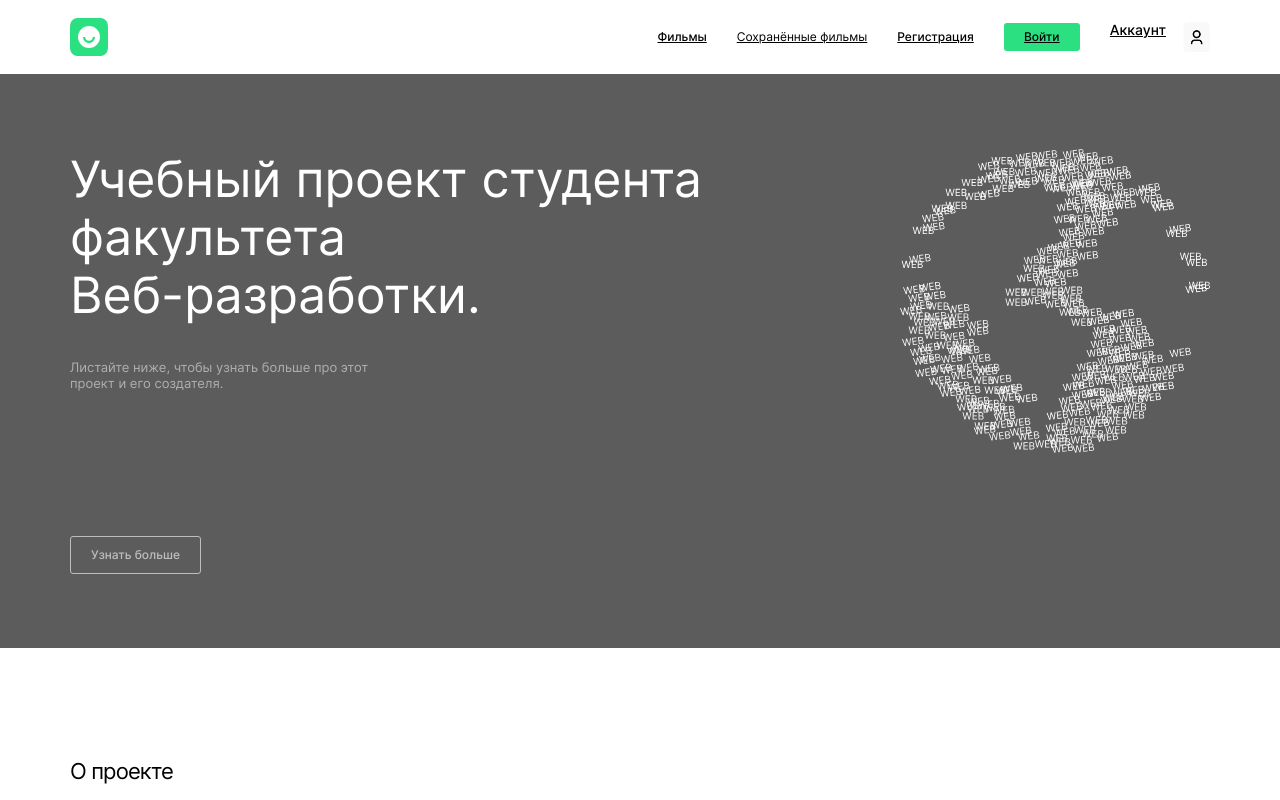
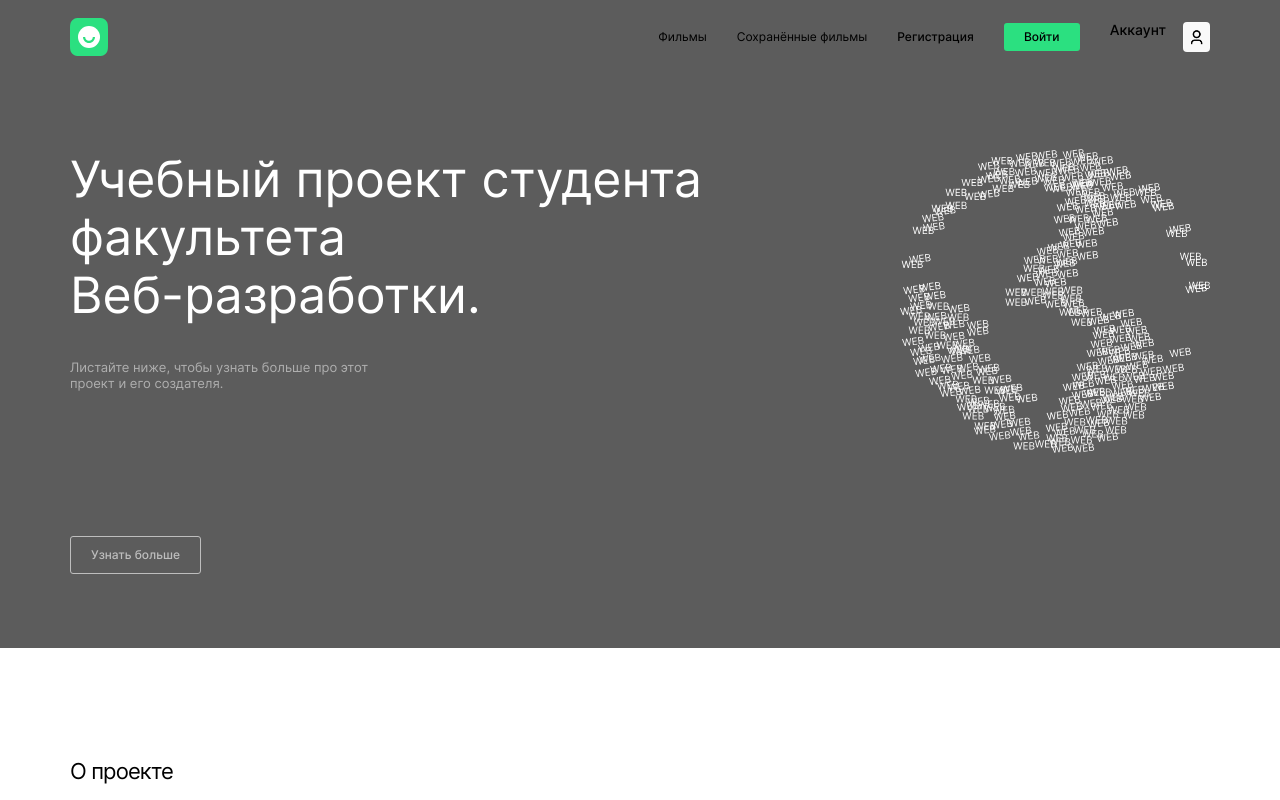
Before and after one commit to katokinawa/movies-explorer-frontend, a React (Create React App) app: page / in a window 1280 px wide. Shown: the top 800 px of the page. Built offline with nearby package versions, Linux system fonts and the light colour scheme.

Commit message:
feat: header color on main and text-decoration for navlink

```diff
--- a/src/components/App/App.css
+++ b/src/components/App/App.css
@@ -25,6 +25,7 @@
   margin: 0;
   padding: 0;
   color: #fff;
+  text-decoration: none;
 }
 
 .undertitle-line {
--- a/src/components/Footer/Footer.js
+++ b/src/components/Footer/Footer.js
@@ -31,7 +31,7 @@ function Footer() {
           </li>
         </ul>
         <p className="subtitle footer__subtitle footer__copyright">
-          © 2022. Даниил Белогур
+          © {new Date().getFullYear()}. Даниил Белогур
         </p>
       </nav>
     </footer>
--- a/src/components/Header/Header.css
+++ b/src/components/Header/Header.css
@@ -4,6 +4,10 @@
   grid-template-columns: 1fr;
   grid-auto-columns: 1fr;
   grid-auto-flow: column;
+}
+
+.header__color_grey {
+  background-color: #5C5C5C;
 }
 
 .header__logo {
--- a/src/components/Header/Header.js
+++ b/src/components/Header/Header.js
@@ -1,23 +1,23 @@
 import "./Header.css";
 import { NavLink } from "react-router-dom";
 
-function Header() {
+function Header(props) {
   return (
-    <header className="header page__header">
+    <header className={`header page__header ${props.colorGrey}`}>
       <NavLink to="/" className="header__logo"></NavLink>
       <div className="header__sidebar">
-        <NavLink to="/movies" className="subtitle header__subtitle header__subtitle-font_weight">
+        <NavLink to="/movies" className={({isActive}) => isActive ? "subtitle header__subtitle header__subtitle-font_weight" : "subtitle header__subtitle"}>
           Фильмы
         </NavLink>
-        <NavLink to="/saved-movies" className="subtitle header__subtitle">
+        <NavLink to="/saved-movies" className={({isActive}) => isActive ? "subtitle header__subtitle header__subtitle-font_weight" : "subtitle header__subtitle"}>
           Сохранённые фильмы
         </NavLink>
-        <NavLink to="/signup" className="subtitle header__subtitle-signup">
+        <NavLink to="/signup" className={({isActive}) => isActive ? "subtitle header__subtitle-signup header__subtitle-font_weight" : "subtitle header__subtitle-signup"}>
           Регистрация
         </NavLink>
-        <NavLink to="/signin" className="subtitle header__button-login">Войти</NavLink>
+        <NavLink to="/signin" className={({isActive}) => isActive ? "subtitle header__button-login header__subtitle-font_weight" : "subtitle header__button-login"}>Войти</NavLink>
         <div className="header__account-wrapper">
-          <NavLink to="/profile" className="subtitle header__button-account">Аккаунт</NavLink>
+          <NavLink to="/profile" className={({isActive}) => isActive ? "subtitle header__button-account header__subtitle-font_weight" : "subtitle header__button-account"}>Аккаунт</NavLink>
           <div className="header__icon-account"></div>
         </div>
       </div>
--- a/src/components/Main/Main.js
+++ b/src/components/Main/Main.js
@@ -11,7 +11,7 @@ import Footer from "../Footer/Footer";
 function Main() {
   return (
     <main className="content">
-      <Header />
+      <Header colorGrey="header__color_grey" />
       <Promo />
       <AboutProject />
       <Techs />
```
